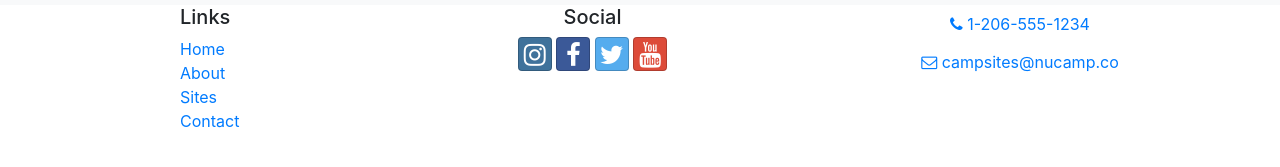
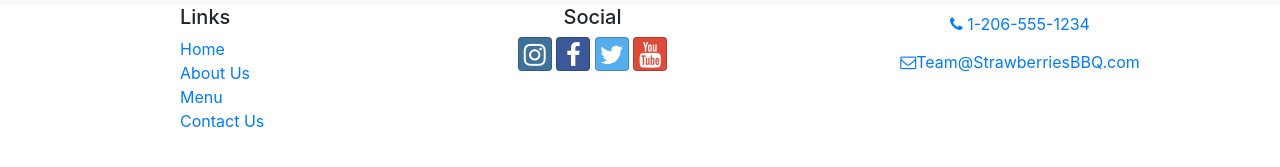
Before and after one commit to Micvarga/strawBerriesBBQ, a website: page index.html in a window 1280 px wide. Shown: the part 561-728 px from the top of the page. Drawn offline with nearby package versions, Linux system fonts and the light colour scheme.

Commit message:
Update nav bar info.

```diff
--- a/index.html
+++ b/index.html
@@ -78,9 +78,9 @@
                     <h5>Links</h5>
                     <ul class="list-unstyled">
                         <li><a href="#">Home</a></li>
-                        <li><a href="aboutus.html">About</a></li>
-                        <li><a href="#">Sites</a></li>
-                        <li><a href="contactus.html">Contact</a></li>
+                        <li><a href="aboutus.html">About Us</a></li>
+                        <li><a href="#">Menu</a></li>
+                        <li><a href="contactus.html">Contact Us</a></li>
                     </ul>
                 </div>
                 <div class="col-6 col-sm-5 text-center">
@@ -98,8 +98,7 @@
                     <a role="button" class="btn btn-link" href="tel:+12065551234"><i class="fa fa-phone"></i>
                         1-206-555-1234</a><br>
                     <a role="button" class="btn btn-link" href="mailto:campsites@nucamp.co"><i
-                            class="fa fa-envelope-o"></i>
-                        campsites@nucamp.co</a>
+                            class="fa fa-envelope-o"></i>Team@StrawberriesBBQ.com</a>
                 </div>
             </div>
         </div>
```
